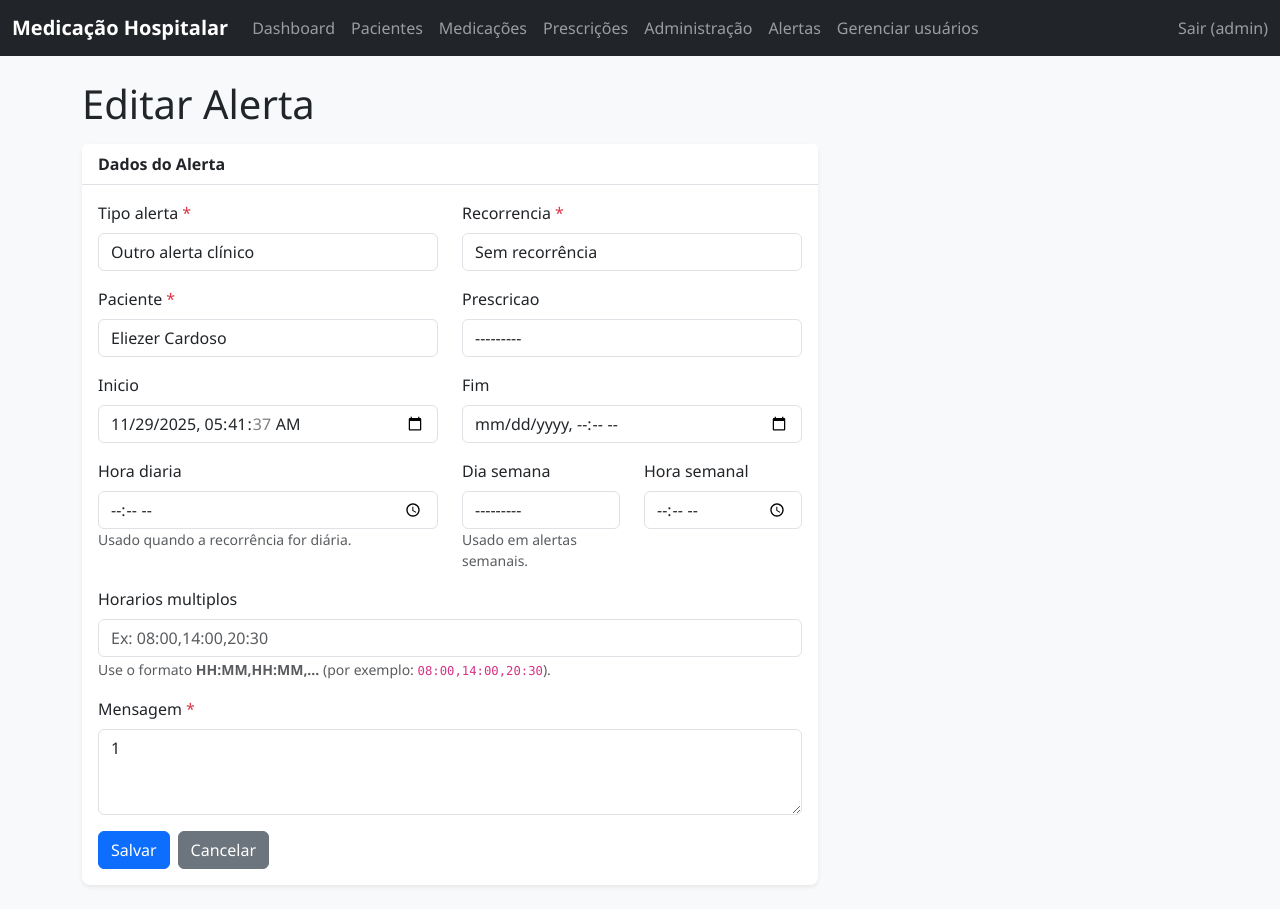
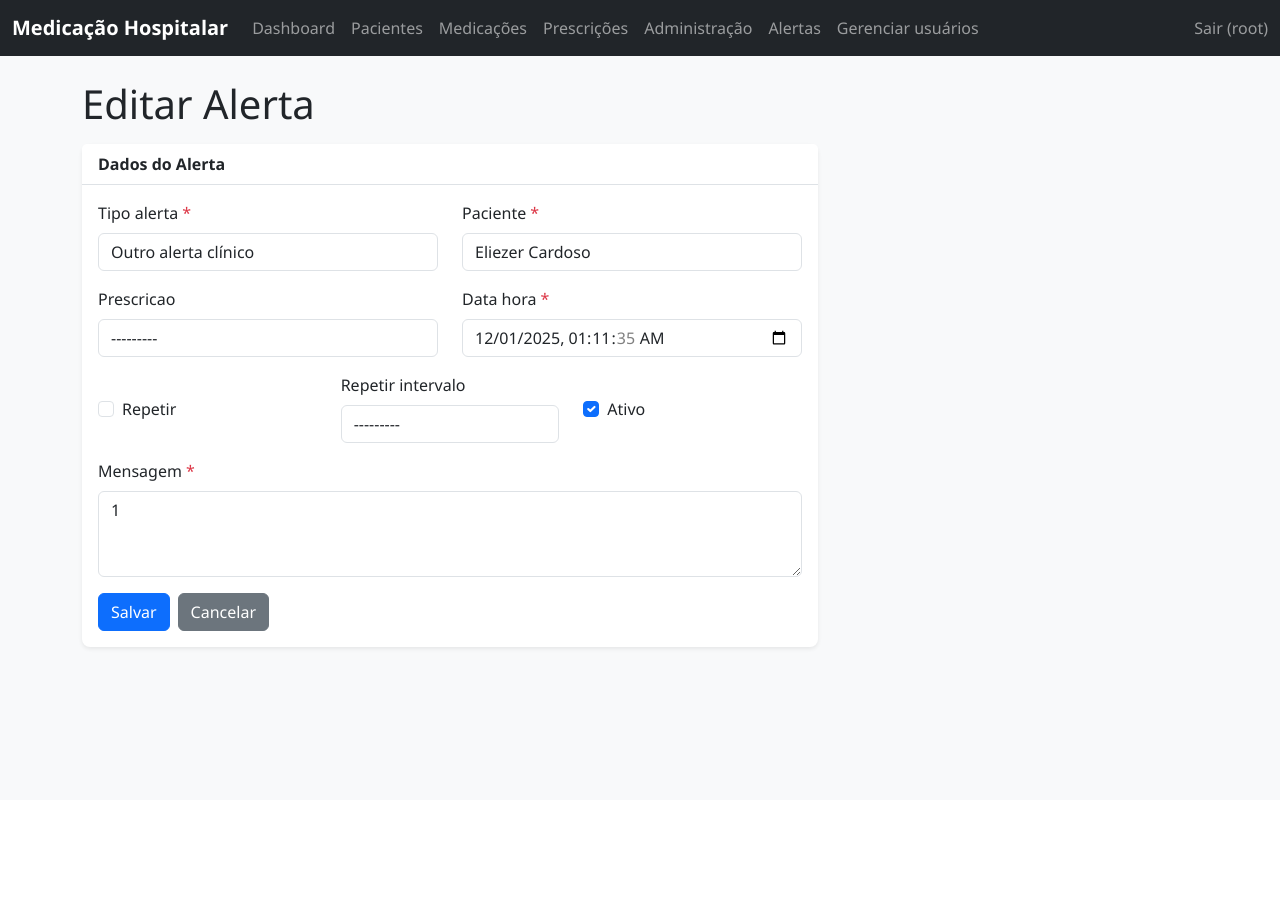
Before and after one commit to CarolM0rais/Projeto-CuideMed, a Django app: page /alertas/5/editar/ in a window 1280 px wide. After the commit the page ends 650 px from the top, so only its background shows below. Run offline with Django 5.2, Linux system fonts and the light colour scheme; a user stored in the database is signed in; data comes from the database, SQL or seed files in the repository.

Commit message:
refactor: simplify alert entity

```diff
--- a/core/forms.py
+++ b/core/forms.py
@@ -115,32 +115,32 @@
             'paciente',
             'prescricao',
             'mensagem',
-            'inicio',
-            'fim',
-            'recorrencia',
-            'hora_diaria',
-            'dia_semana',
-            'hora_semanal',
-            'horarios_multiplos',
+            'data_hora',
+            'repetir',
+            'repetir_intervalo',
+            'ativo',
         ]
         widgets = {
-            'mensagem': forms.Textarea(attrs={'rows': 3, 'class': 'form-control'}),
-            'inicio': forms.DateTimeInput(
-                attrs={'type': 'datetime-local', 'class': 'form-control'}
+            'mensagem': forms.Textarea(
+                attrs={
+                    'rows': 3,
+                    'class': 'form-control',
+                }
             ),
-            'fim': forms.DateTimeInput(
-                attrs={'type': 'datetime-local', 'class': 'form-control'}
+            'data_hora': forms.DateTimeInput(
+                attrs={
+                    'type': 'datetime-local',
+                    'class': 'form-control',
+                }
             ),
-            'hora_diaria': forms.TimeInput(
-                attrs={'type': 'time', 'class': 'form-control'}
+            'repetir': forms.CheckboxInput(
+                attrs={
+                    'class': 'form-check-input',
+                }
             ),
-            'hora_semanal': forms.TimeInput(
-                attrs={'type': 'time', 'class': 'form-control'}
-            ),
-            'horarios_multiplos': forms.TextInput(
+            'ativo': forms.CheckboxInput(
                 attrs={
-                    'class': 'form-control',
-                    'placeholder': 'Ex: 08:00,14:00,20:30',
+                    'class': 'form-check-input',
                 }
             ),
         }
@@ -148,12 +148,13 @@
     def __init__(self, *args, **kwargs):
         super().__init__(*args, **kwargs)
 
-        # garante prescrição como opcional no form
-        if 'prescricao' in self.fields:
-            self.fields['prescricao'].required = False
+        # aplica 'form-control' nos campos select/input normais
+        for name, field in self.fields.items():
+            if isinstance(field.widget, (forms.CheckboxInput,)):
+                # checkbox já tá com 'form-check-input'
+                continue
 
-        # Deixa tudo com cara de Bootstrap
-        for name, field in self.fields.items():
-            if isinstance(field.widget, (forms.CheckboxInput, forms.RadioSelect)):
-                continue
-            field.widget.attrs.setdefault('class', 'form-control')
+            # se o widget já tiver class (data_hora, mensagem etc), não sobrescreve
+            css = field.widget.attrs.get('class', '')
+            if 'form-control' not in css and 'form-select' not in css:
+                field.widget.attrs['class'] = (css + ' form-control').strip()
--- a/templates/core/alerta_form.html
+++ b/templates/core/alerta_form.html
@@ -36,20 +36,6 @@
                             {% endif %}
                         </div>
 
-                        <!-- Recorrência -->
-                        <div class="col-md-6 mb-3">
-                            <label for="{{ form.recorrencia.id_for_label }}" class="form-label">
-                                {{ form.recorrencia.label }}
-                                {% if form.recorrencia.field.required %}
-                                    <span class="text-danger">*</span>
-                                {% endif %}
-                            </label>
-                            {{ form.recorrencia }}
-                            {% if form.recorrencia.errors %}
-                                <div class="text-danger">{{ form.recorrencia.errors }}</div>
-                            {% endif %}
-                        </div>
-
                         <!-- Paciente -->
                         <div class="col-md-6 mb-3">
                             <label for="{{ form.paciente.id_for_label }}" class="form-label">
@@ -78,97 +64,64 @@
                             {% endif %}
                         </div>
 
-                        <!-- Início -->
+                        <!-- Data/Hora do alerta -->
                         <div class="col-md-6 mb-3">
-                            <label for="{{ form.inicio.id_for_label }}" class="form-label">
-                                {{ form.inicio.label }}
-                                {% if form.inicio.field.required %}
+                            <label for="{{ form.data_hora.id_for_label }}" class="form-label">
+                                {{ form.data_hora.label }}
+                                {% if form.data_hora.field.required %}
                                     <span class="text-danger">*</span>
                                 {% endif %}
                             </label>
-                            {{ form.inicio }}
-                            {% if form.inicio.errors %}
-                                <div class="text-danger">{{ form.inicio.errors }}</div>
+                            {{ form.data_hora }}
+                            {% if form.data_hora.errors %}
+                                <div class="text-danger">{{ form.data_hora.errors }}</div>
                             {% endif %}
                         </div>
 
-                        <!-- Fim -->
-                        <div class="col-md-6 mb-3">
-                            <label for="{{ form.fim.id_for_label }}" class="form-label">
-                                {{ form.fim.label }}
-                                {% if form.fim.field.required %}
+                        <!-- Repetir -->
+                        <div class="col-md-4 mb-3">
+                            <div class="form-check mt-4">
+                                {{ form.repetir }}
+                                <label for="{{ form.repetir.id_for_label }}" class="form-check-label">
+                                    {{ form.repetir.label }}
+                                    {% if form.repetir.field.required %}
                                         <span class="text-danger">*</span>
                                     {% endif %}
                                 </label>
-                            {{ form.fim }}
-                            {% if form.fim.errors %}
-                                <div class="text-danger">{{ form.fim.errors }}</div>
+                            </div>
+                            {% if form.repetir.errors %}
+                                <div class="text-danger">{{ form.repetir.errors }}</div>
                             {% endif %}
                         </div>
 
-                        <!-- Hora diária -->
-                        <div class="col-md-6 mb-3">
-                            <label for="{{ form.hora_diaria.id_for_label }}" class="form-label">
-                                {{ form.hora_diaria.label }}
-                                {% if form.hora_diaria.field.required %}
+                        <!-- Intervalo de repetição -->
+                        <div class="col-md-4 mb-3">
+                            <label for="{{ form.repetir_intervalo.id_for_label }}" class="form-label">
+                                {{ form.repetir_intervalo.label }}
+                                {% if form.repetir_intervalo.field.required %}
                                     <span class="text-danger">*</span>
                                 {% endif %}
                             </label>
-                            {{ form.hora_diaria }}
-                            {% if form.hora_diaria.errors %}
-                                <div class="text-danger">{{ form.hora_diaria.errors }}</div>
+                            {{ form.repetir_intervalo }}
+                            {% if form.repetir_intervalo.errors %}
+                                <div class="text-danger">{{ form.repetir_intervalo.errors }}</div>
                             {% endif %}
-                            <small class="text-muted d-block">
-                                Usado quando a recorrência for diária.
-                            </small>
                         </div>
 
-                        <!-- Dia da semana -->
-                        <div class="col-md-3 mb-3">
-                            <label for="{{ form.dia_semana.id_for_label }}" class="form-label">
-                                {{ form.dia_semana.label }}
-                                {% if form.dia_semana.field.required %}
+                        <!-- Ativo -->
+                        <div class="col-md-4 mb-3">
+                            <div class="form-check mt-4">
+                                {{ form.ativo }}
+                                <label for="{{ form.ativo.id_for_label }}" class="form-check-label">
+                                    {{ form.ativo.label }}
+                                    {% if form.ativo.field.required %}
                                         <span class="text-danger">*</span>
                                     {% endif %}
                                 </label>
-                            {{ form.dia_semana }}
-                            {% if form.dia_semana.errors %}
-                                <div class="text-danger">{{ form.dia_semana.errors }}</div>
+                            </div>
+                            {% if form.ativo.errors %}
+                                <div class="text-danger">{{ form.ativo.errors }}</div>
                             {% endif %}
-                            <small class="text-muted d-block">
-                                Usado em alertas semanais.
-                            </small>
-                        </div>
-
-                        <!-- Hora semanal -->
-                        <div class="col-md-3 mb-3">
-                            <label for="{{ form.hora_semanal.id_for_label }}" class="form-label">
-                                {{ form.hora_semanal.label }}
-                                {% if form.hora_semanal.field.required %}
-                                    <span class="text-danger">*</span>
-                                {% endif %}
-                            </label>
-                            {{ form.hora_semanal }}
-                            {% if form.hora_semanal.errors %}
-                                <div class="text-danger">{{ form.hora_semanal.errors }}</div>
-                            {% endif %}
-                        </div>
-
-                        <!-- Horários múltiplos -->
-                        <div class="col-md-12 mb-3">
-                            <label for="{{ form.horarios_multiplos.id_for_label }}" class="form-label">
-                                {{ form.horarios_multiplos.label }}
-                                {% if form.horarios_multiplos.field.required %}
-                                    <span class="text-danger">*</span>
-                                {% endif %}
-                            </label>
-                            {{ form.horarios_multiplos }}
-                            {% if form.horarios_multiplos.errors %}
-                                <div class="text-danger">{{ form.horarios_multiplos.errors }}</div>
-                            {% endif %}
-                            <small class="text-muted">
-                                Use o formato <strong>HH:MM,HH:MM,...</strong> (por exemplo: <code>08:00,14:00,20:30</code>).
-                            </small>
                         </div>
 
                         <!-- Mensagem -->
```
Also changed, not shown: core/models.py (+28 -121 lines), templates/core/alerta_list.html (+35 -50 lines), core/migrations/0004_remove_alerta_dia_semana_remove_alerta_fim_and_more.py (added), db.sqlite3. Lines whose indentation alone changed are shown as unchanged.
